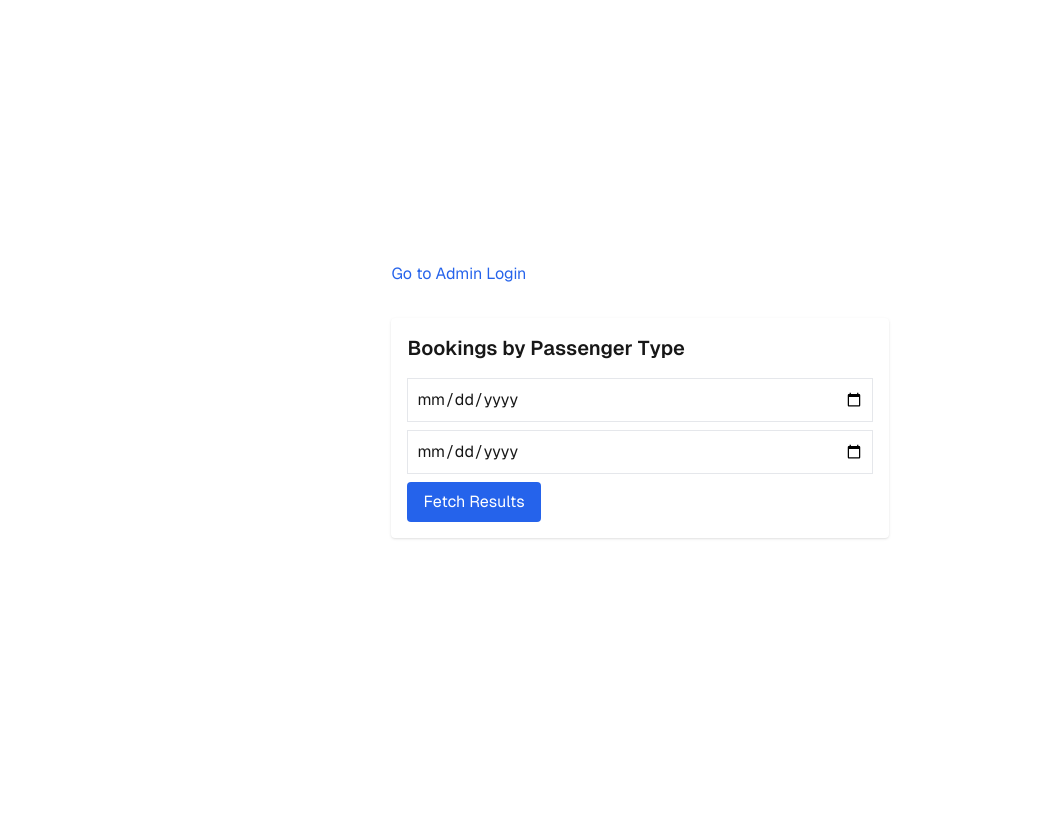
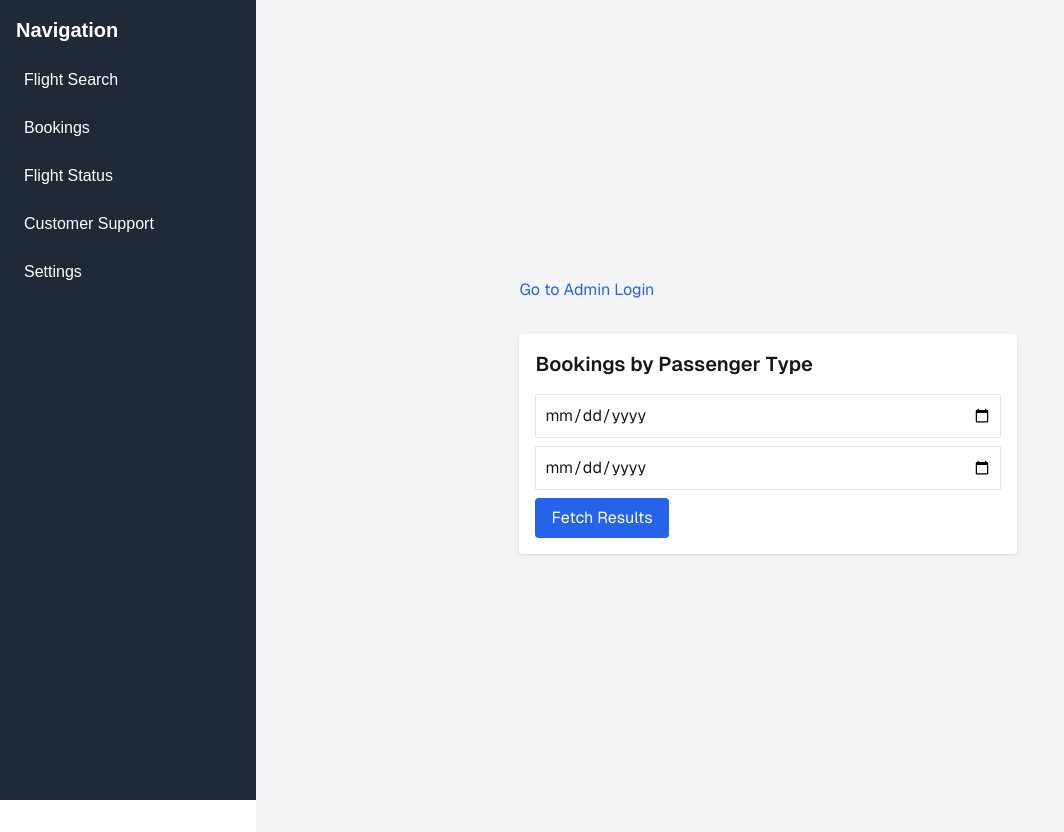
Before and after one commit to Sachintha-Lakruwan/b-airways-admin, a Next.js app: page / in a window 1280 px wide. Shown: the whole page, without its empty margins (0-1064 px from the left). Before the commit the page ends 800 px from the top, so only its background shows below. Built offline with nearby package versions, Linux system fonts and the light colour scheme.

Commit message:
Navigation Bar Static Completed

```diff
--- /dev/null
+++ b/src/app/NavBar.tsx
@@ -0,0 +1,32 @@
+"use client"
+// Navbar.tsx
+import React, { useState } from "react";
+
+const Navbar = ({ children }) => {
+    // Define the topics as a state variable
+    const [topics, setTopics] = useState<string[]>([
+        "Flight Search",
+        "Bookings",
+        "Flight Status",
+        "Customer Support",
+        "Settings",
+    ]);
+
+    return (
+        <div className="flex">
+            <nav className="w-1/5 bg-gray-800 text-white p-4 h-screen">
+                <h2 className="text-xl font-bold mb-4">Navigation</h2>
+                <ul className="space-y-2">
+                    {topics.map((topic, index) => (
+                        <li key={index} className="p-2 hover:bg-gray-700 rounded">
+                            {topic}
+                        </li>
+                    ))}
+                </ul>
+            </nav>
+            <div className="flex-1 p-4 bg-gray-100">{children}</div>
+        </div>
+    );
+};
+
+export default Navbar;
--- a/src/app/layout.tsx
+++ b/src/app/layout.tsx
@@ -1,6 +1,7 @@
 import type { Metadata } from "next";
 import localFont from "next/font/local";
 import "./globals.css";
+import NavBar from "./NavBar";
 
 const geistSans = localFont({
   src: "./fonts/GeistVF.woff",
@@ -28,7 +29,8 @@ export default function RootLayout({
       <body
         className={`${geistSans.variable} ${geistMono.variable} antialiased`}
       >
-        {children}
+      <NavBar>
+        {children}</NavBar>
       </body>
     </html>
   );
```
